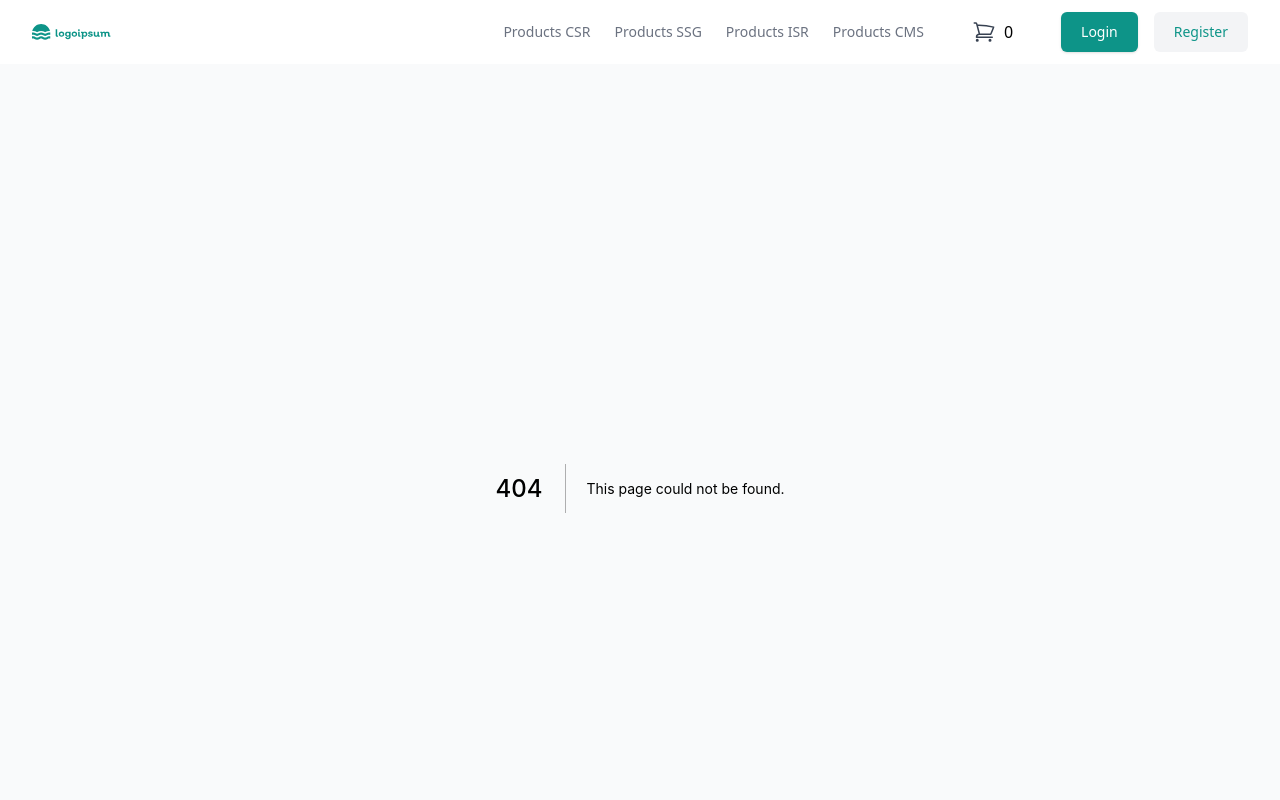
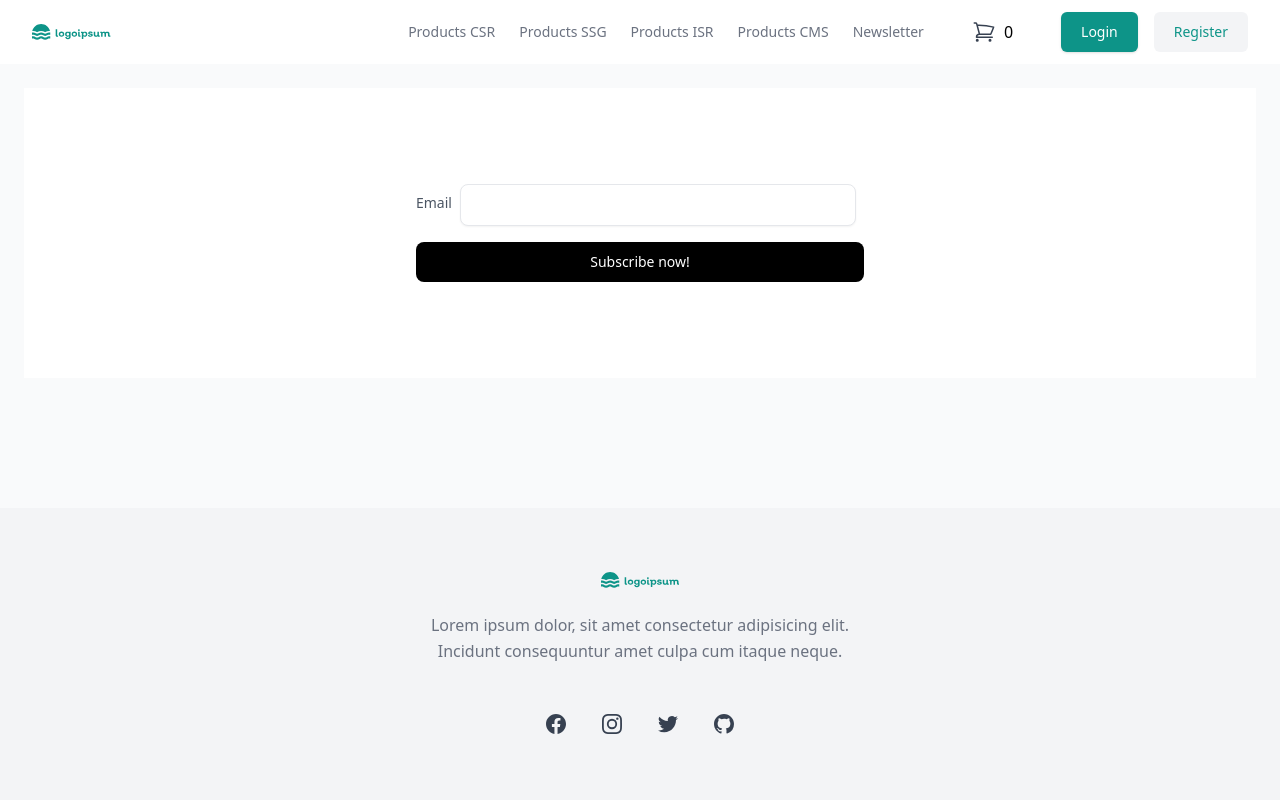
Before and after one commit to lukasz-klekner/e-commerce, a Next.js app: page /newsletter in a window 1280 px wide. Before the commit this address had no page. Shown: the top 800 px of the page. Built offline with nearby package versions, Linux system fonts and the light colour scheme.

Commit message:
feat: create Newsletter page

```diff
--- a/components/Header.tsx
+++ b/components/Header.tsx
@@ -10,6 +10,7 @@
   { name: 'Products SSG', href: '/products-ssg/1' },
   { name: 'Products ISR', href: '/products-isr/1' },
   { name: 'Products CMS', href: '/products-cms' },
+  { name: 'Newsletter', href: '/newsletter' },
 ]
 
 export const Header = () => {
--- /dev/null
+++ b/pages/newsletter.tsx
@@ -0,0 +1,8 @@
+import { NewsletterForm } from "../components/NewsletterForm"
+
+
+const NewsletterPage = () => {
+  return <NewsletterForm />
+}
+
+export default NewsletterPage
```
